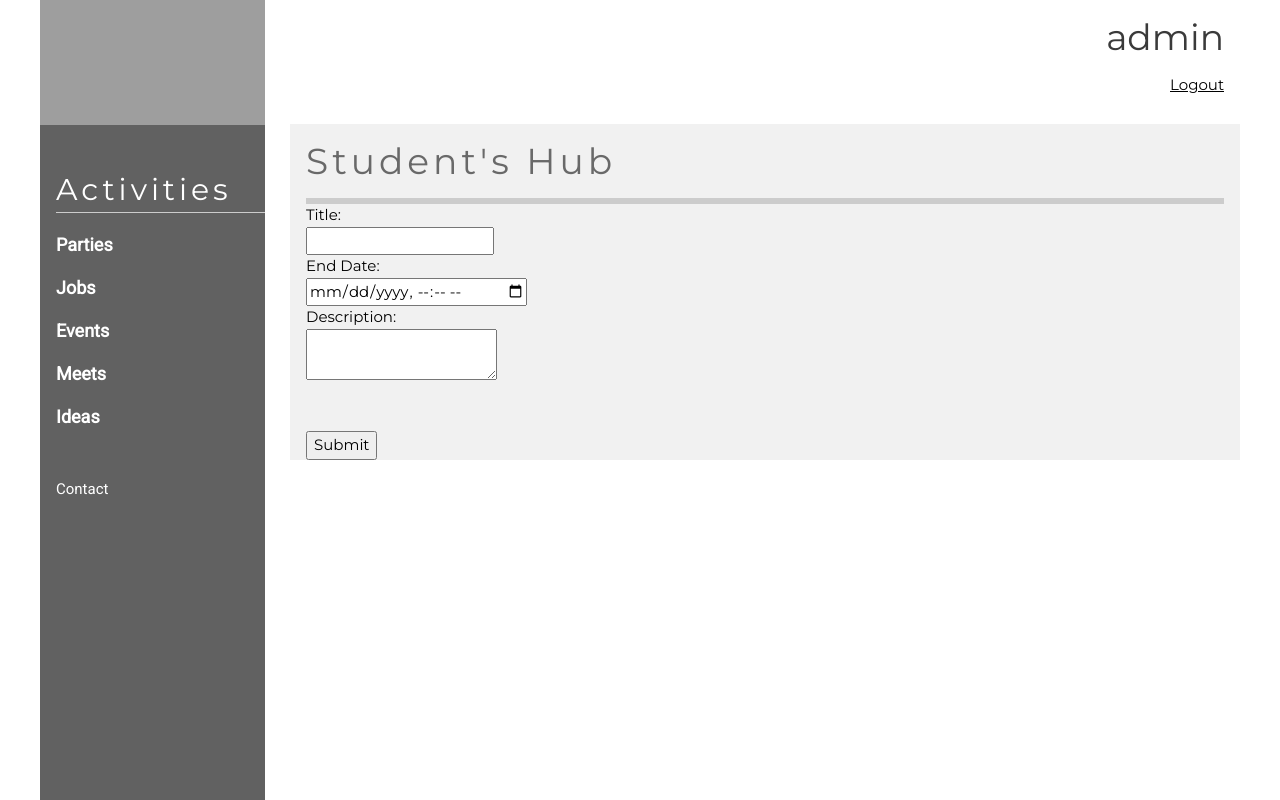
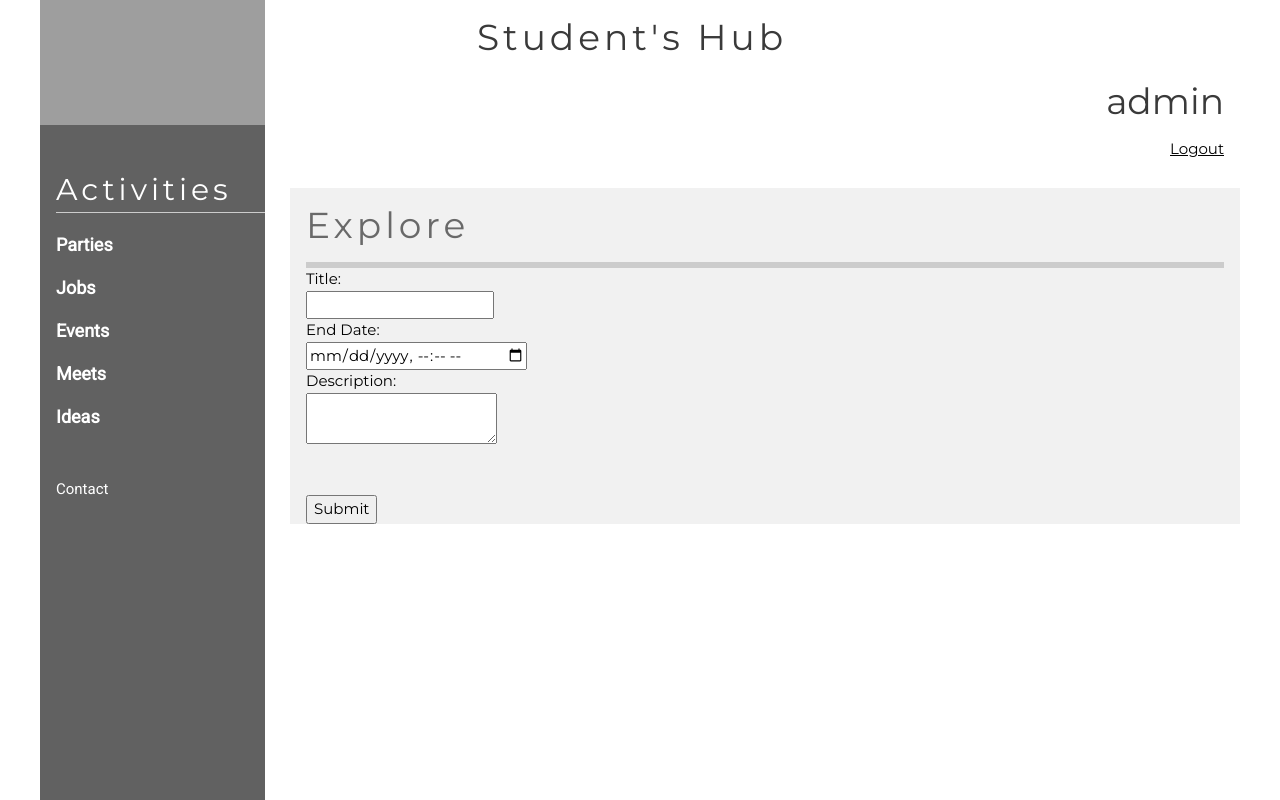
Before and after one commit to AlexNica11/WAD_project, a Django app: page /1/addpost/ in a window 1280 px wide. Run offline with Django 4.2, Linux system fonts and the light colour scheme; a user stored in the database is signed in; grey boxes are pictures that could not be loaded.

Commit message:
not final yet

```diff
--- a/StudentHub/templates/StudentHub/Blueprint.html
+++ b/StudentHub/templates/StudentHub/Blueprint.html
@@ -149,7 +149,7 @@
     </style>
 </head>
 <body class="main-content" style="max-width: 1200px; margin-left: auto; margin-right: auto">
-<center  class="w3-right-align w3-text-dark-grey w3-margin-right"><h1>{{ request.user }}</h1></center>
+<center  class="w3-text-dark-grey w3-margin-right w3-display-container"><h1 class="w3-wide" style="text-align: center">Student's Hub</h1><h1 class="w3-right-align">{{ request.user }}</h1></center>
 {% if request.user.is_authenticated %}
     <center class="w3-right-align w3-margin-right"><a href="{% url 'logout-user' %}">Logout</a></center>
 {% endif %}
@@ -220,7 +220,8 @@
             {% elif activity == 'events'%}Events
             {% elif activity == 'meets'%}Meets
             {% elif activity == 'ideas'%}Ideas
-            {% else %}Student's Hub
+            {% elif activity == 'contact'%}Contact
+            {% else %}Explore
             {% endif %}
         </h1>
     </div>
```
Also changed, not shown: db.sqlite3.
